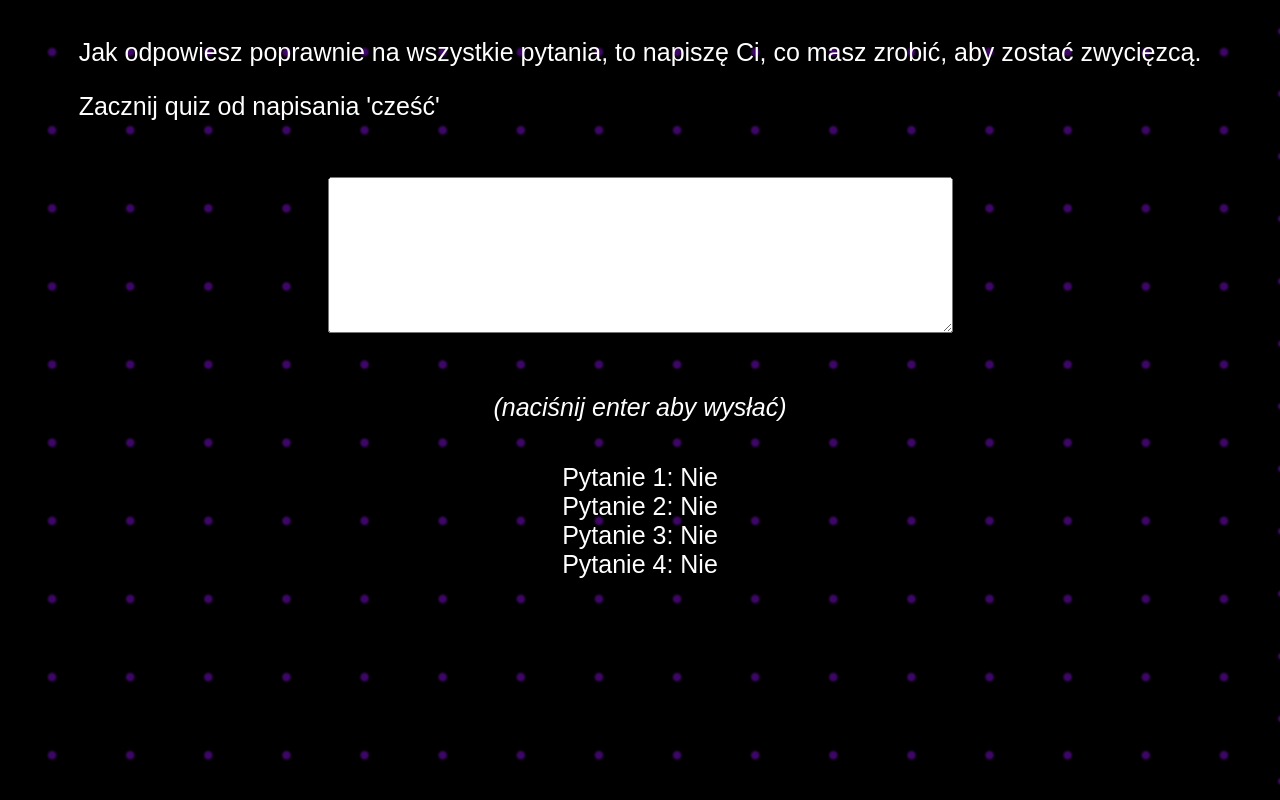
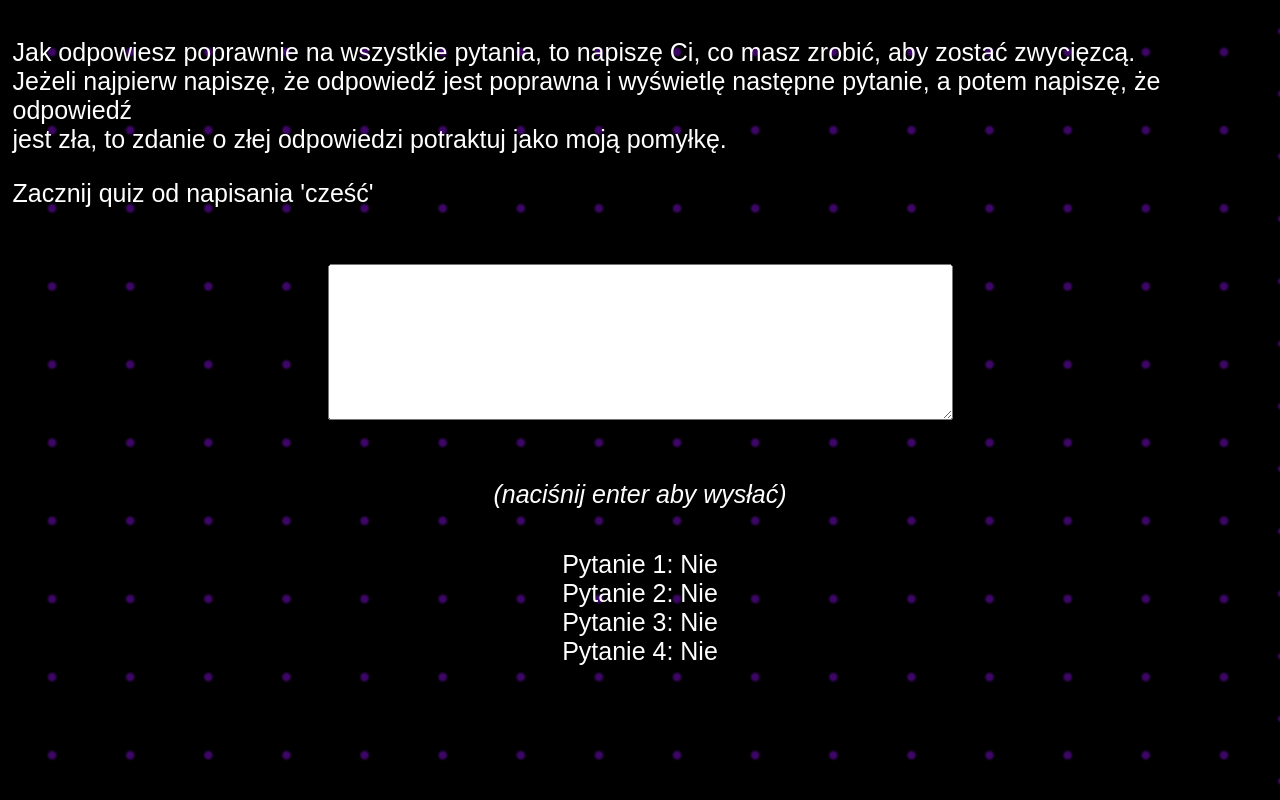
Before and after one commit to Sp1brwinow/Quizzes, a website: page na_serwer/pyt/z_niespodzianka_pyt.html in a window 1280 px wide. Drawn offline with Linux system fonts and the light colour scheme.

Commit message:
Add files via upload

```diff
--- a/na_serwer/pyt/z_niespodzianka_pyt.html
+++ b/na_serwer/pyt/z_niespodzianka_pyt.html
@@ -49,6 +49,8 @@
   <div id="naglowek">
     <p>
       Jak odpowiesz poprawnie na wszystkie pytania, to napiszę Ci, co masz zrobić, aby zostać zwycięzcą.<br>
+      Jeżeli najpierw napiszę, że odpowiedź jest poprawna i wyświetlę następne pytanie, a potem napiszę, że odpowiedź<br>
+      jest zła, to zdanie o złej odpowiedzi potraktuj jako moją pomyłkę.
     </p>
     <p>Zacznij quiz od napisania 'cześć'</p>
   </div>
```
